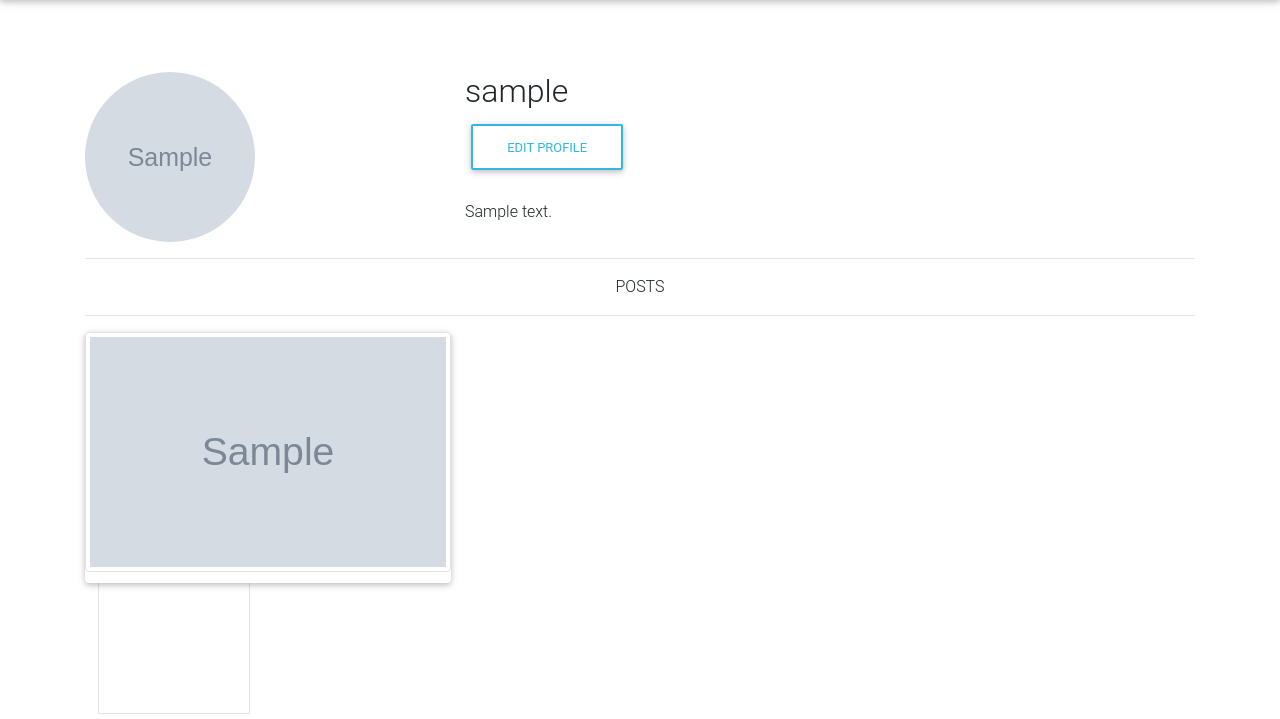
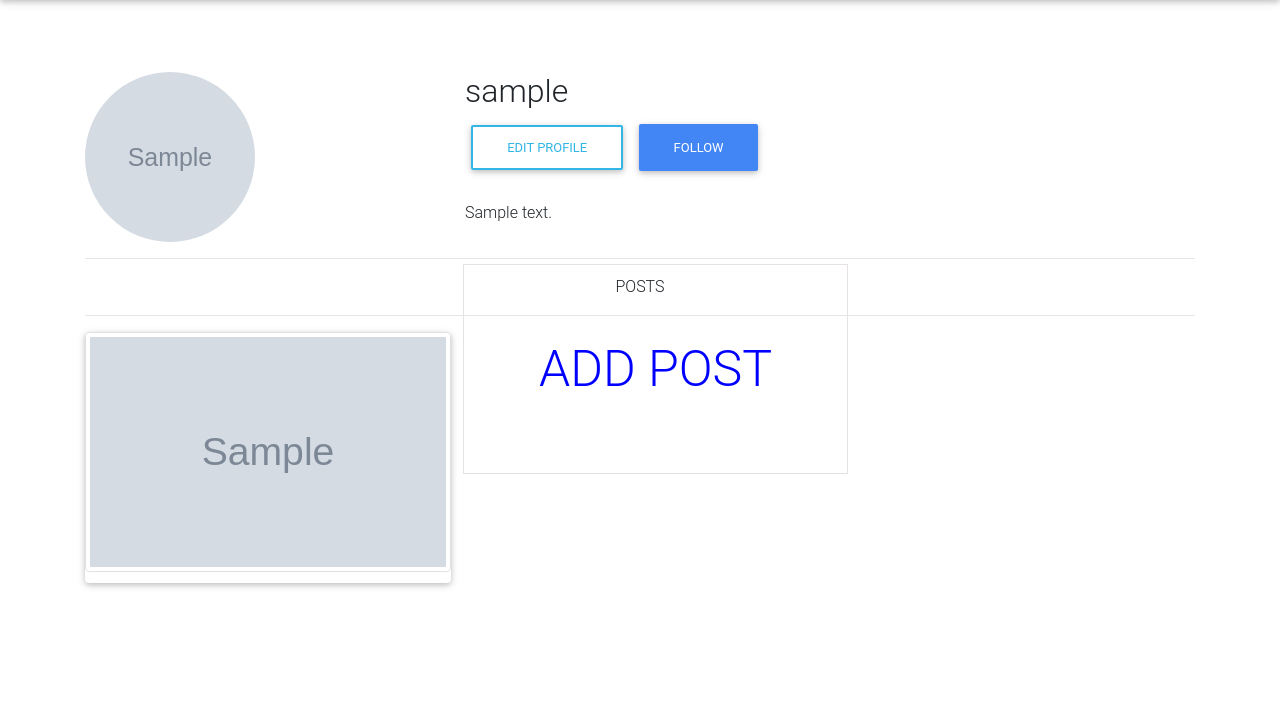
Before and after one commit to Julzpeter/insta-clon, a Django app: page /profile/1 in a window 1280 px wide. Shown: the part 81-800 px from the top of the page. Run offline with Django 3.2, Linux system fonts and the light colour scheme; a user stored in the database is signed in; tables that the repository leaves empty hold one stand-in row (values such as "Sample post"); grey boxes marked "Sample" are stand-in pictures; some libraries are stand-ins or nearby versions.

Commit message:
adds styles

```diff
--- a/instagram/templates/profile.html
+++ b/instagram/templates/profile.html
@@ -2,6 +2,9 @@
 {% load bootstrap3 %}
 
 {% block content %}
+
+
+</style>
 
 <div class="container">
     <div class="row">
@@ -18,6 +21,7 @@
             <div class="media-body">
                 <h2 class="account-heading">{{ user.username }}</h2>
                 <a class="btn btn-outline-info" href="/update/profile/{{user.id}}">Edit Profile</a>
+                <p class="btn btn-primary "> <a style="text-decoration:none;color:white"  href="#"> Follow </a></p>
 
                 <br>
                 <br>
@@ -43,16 +47,17 @@
 
             </div>
         </div>
+          <a href="{% url 'post_image' user.id %}">
+        <span style="margin:13px;font-size: 50px;border:1px solid rgb(230, 226, 226);padding:75px ;color:blue"
+            class="glyphicon glyphicon-plus"> ADD POST</span>
+    </a>
         {% if request.user == user %}
 
         {% endif %}
     </div>
     {% endfor %}
     {% if request.user == user %}
-    <a href="{% url 'post_image' user.id %}">
-        <span style="margin:13px;font-size: 50px;border:1px solid rgb(230, 226, 226);padding:75px ;color:black"
-            class="glyphicon glyphicon-plus"></span>
-    </a>
+
     {% endif %}
 
 
```
Also changed, not shown: media/images/fashion6_9l1O1A1.jpg (added), media/images/sports5.jpg (added).
